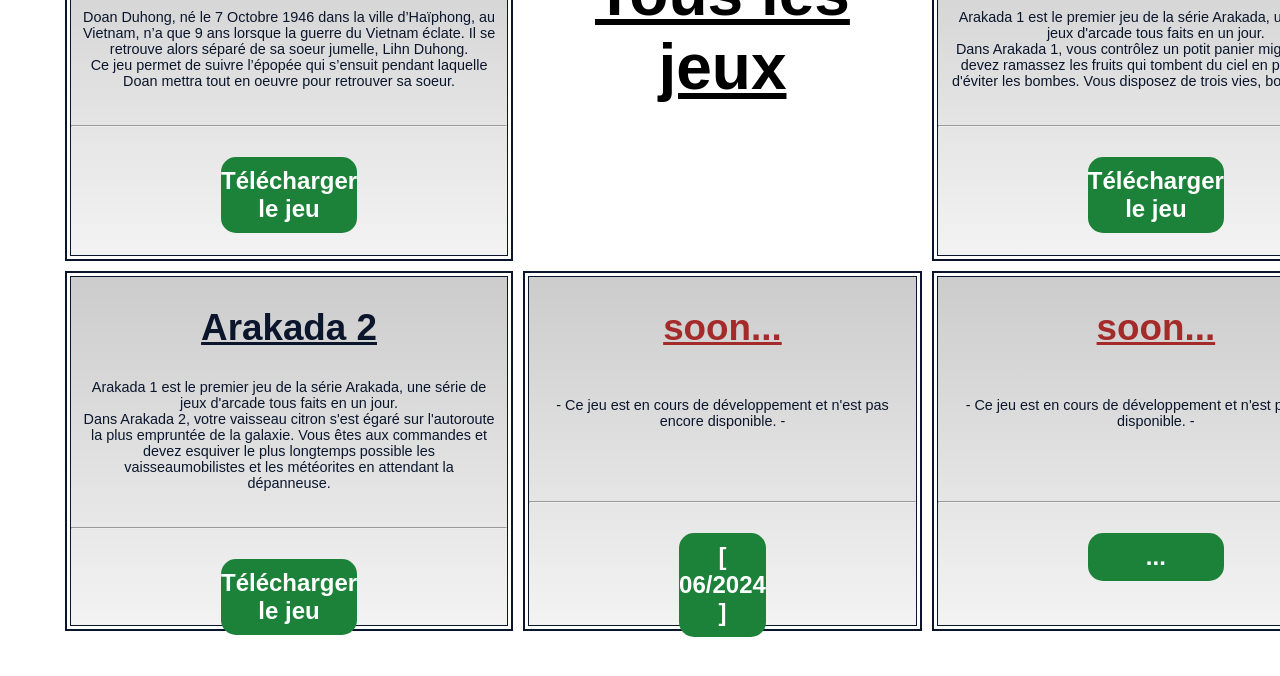
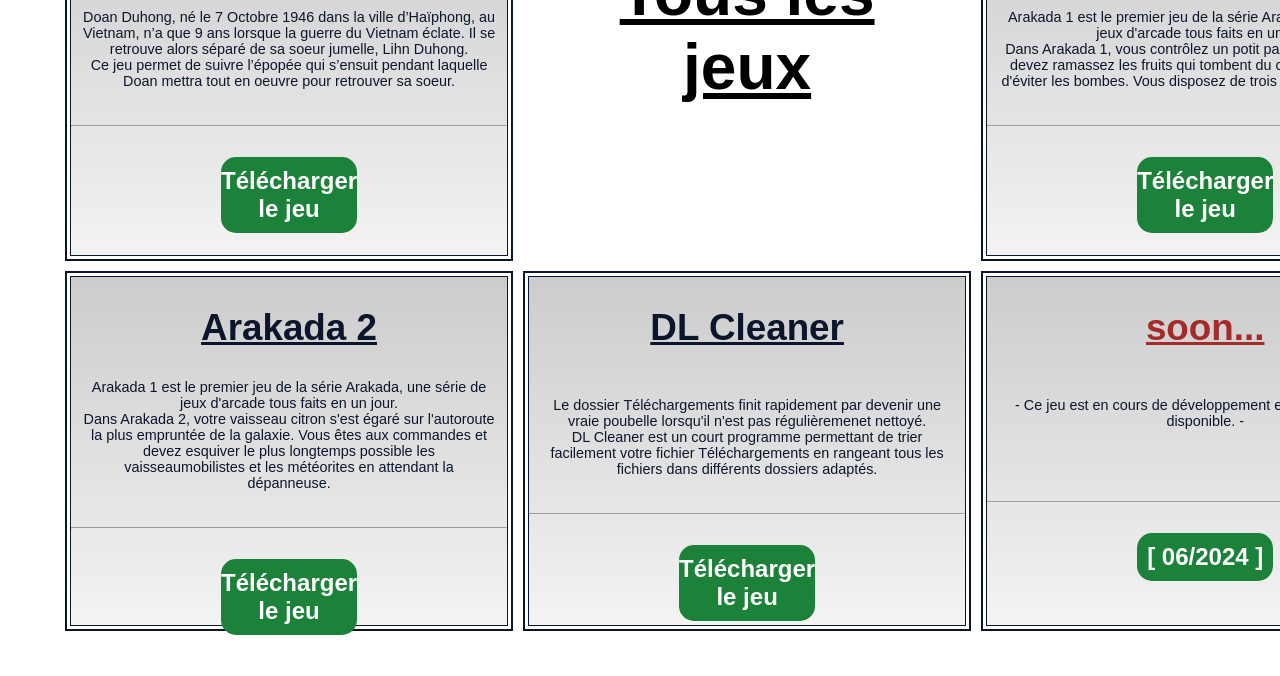
Before and after one commit to TraZeOG/Craves-Hub, a plain HTML site: page crave-main.html in a window 1280 px wide. Shown: the part 1760-2436 px from the top of the page. Drawn offline with Linux system fonts and the light colour scheme; a web font is replaced by a local one.

Commit message:
added files to download

```diff
--- a/crave-main.html
+++ b/crave-main.html
@@ -88,26 +88,28 @@
                         <p>Arakada 1 est le premier jeu de la série Arakada, une série de jeux d'arcade tous faits en un jour. <br>
                             Dans Arakada 1, vous contrôlez un potit panier mignon et vous devez ramassez les fruits qui tombent du ciel en prenant soin d'éviter les bombes. Vous disposez de trois vies, bonne chance!</p>
                         <br><br><hr>
-                        <a href="jeu/maths/geometrie-espace.html" class="photo-hover">Télécharger le jeu</a>
+                        <a href="downloads\Arakada_1.zip" class="photo-hover">Télécharger le jeu</a>
                         </div>
                     <div class="lien-conteneur-jeu-red">
                         <h3>Arakada 2</h3>
                         <p>Arakada 1 est le premier jeu de la série Arakada, une série de jeux d'arcade tous faits en un jour. <br>
                             Dans Arakada 2, votre vaisseau citron s'est égaré sur l'autoroute la plus empruntée de la galaxie. Vous êtes aux commandes et devez esquiver le plus longtemps possible les vaisseaumobilistes et les météorites en attendant la dépanneuse.</p>
                         <br><br><hr>
-                        <a href="jeu.html" class="photo-hover">Télécharger le jeu</a>
+                        <a href="downloads\Arakada_2.zip" class="photo-hover">Télécharger le jeu</a>
                         </div>
+                    <div class="lien-conteneur-jeu-red">
+                        <h3>DL Cleaner</h3><br>
+                        <p>Le dossier Téléchargements finit rapidement par devenir une vraie poubelle lorsqu'il n'est pas régulièremenet nettoyé.<br>
+                            DL Cleaner est un court programme permettant de trier facilement votre fichier Téléchargements en rangeant tous les fichiers dans différents dossiers adaptés.
+                        </p>
+                        <br><br><hr>
+                        <a href="downloads\download_cleaner.zip" class="photo-hover">Télécharger le jeu</a>
+                    </div>
                     <div class="lien-conteneur-jeu-off">
                         <h3 class="soon">soon...</h3><br>
                         <p>  -  Ce jeu est en cours de développement et n'est pas encore disponible.  -  </p><br><br>
                         <br><br><hr>
                         <a href="jeu.html" class="photo-hover">[ 06/2024 ]</a>
-                    </div>
-                    <div class="lien-conteneur-jeu-off">
-                        <h3 class="soon">soon...</h3><br>
-                        <p>  -  Ce jeu est en cours de développement et n'est pas encore disponible.  -  </p><br><br>
-                        <br><br><hr>
-                        <a href="jeu.html" class="photo-hover">...</a>
                     </div>
 
                 </div>
```
Also changed, not shown: 3 other files.
